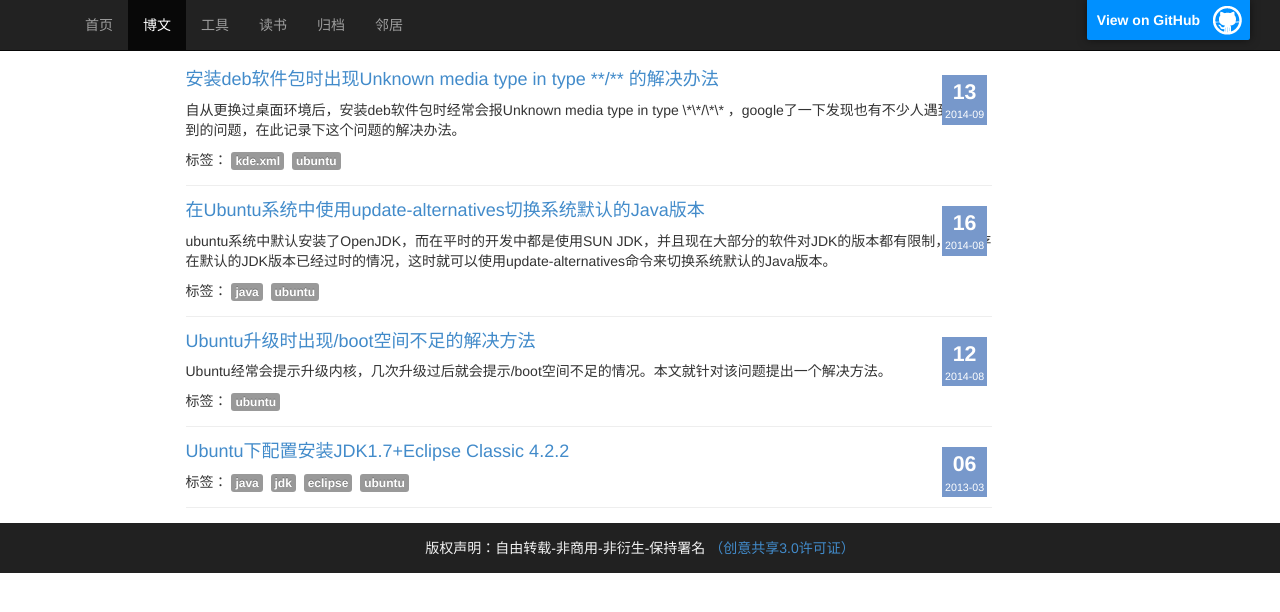
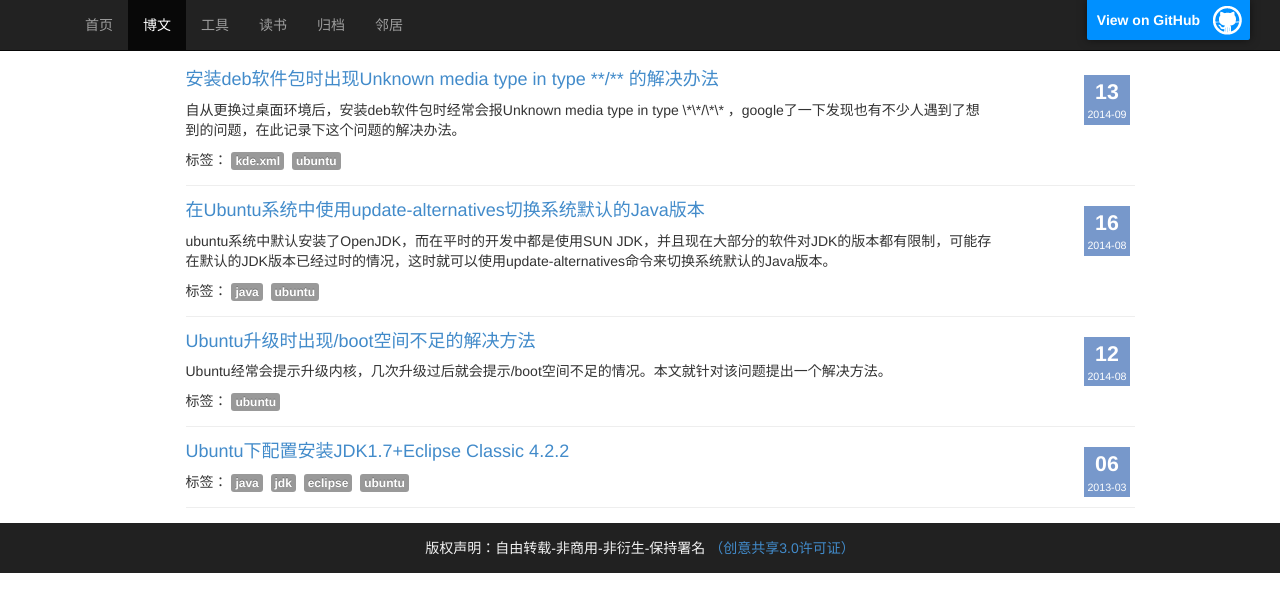
Before and after one commit to sheleng/sheleng.github.io, a Jekyll site: the page built from pages/blogs.html, in a window 1280 px wide. Shown: the top 612 px of the page. Built offline with Jekyll 4.4.1, drawn with Linux system fonts in a browser that asks for light colours.

Commit message:
修改博文列表样式

```diff
--- a/pages/blogs.html
+++ b/pages/blogs.html
@@ -8,8 +8,8 @@
   {% for post in site.posts %}
 	{% if post.category == 'blogs' %}
       	<li class="post-list">
-      	  <a href="{{ post.url }}"><h4>{{ post.title }}</h4></a>
-      	  <div>
+      	  <a href="{{ post.url }}" class="post-title"><h4>{{ post.title }}</h4></a>
+      	  <div class="post-description">
           	<p>{{ post.description }}</p>
           	<p>
               标签：
--- a/pages/tools.html
+++ b/pages/tools.html
@@ -8,7 +8,7 @@
   {% for post in site.posts %}
 	{% if post.category == 'tools' %}
       	<li class="post-list">
-      	  <a href="{{ post.url }}"><h4>{{ post.title }}</h4></a>
+      	  <a href="{{ post.url }} " class="post-title"><h4>{{ post.title }}</h4></a>
       	  <div>
           	<p>{{ post.description }}</p>
           	<p>
--- a/public/css/style.css
+++ b/public/css/style.css
@@ -45,10 +45,13 @@
 .gray-3{color: #888;}
 .gray-3 p{vertical-align: bottom;}
 
-.post-list{width: 85%;margin: 0 0 15px 0;border-bottom: 1px solid #eee;padding-bottom: 5px;position: relative;list-style-type:none;}
+.post-list{margin: 0 0 15px 0;border-bottom: 1px solid #eee;padding-bottom: 5px;position: relative;list-style-type:none;}
 .post-list a:visited{text-decoration: none}
 .post-list a:hover{text-decoration: none}
 .post-list a:active{text-decoration: none}
+
+.post-title{width: 85%}
+.post-description{width: 85%}
 
 .post-info {margin-bottom: 0;background-color: #fbfbfb;border: 1px solid #ccc;border-top: none;border-bottom-left-radius: 2px;border-bottom-right-radius: 2px;color: #999;}
 
```
